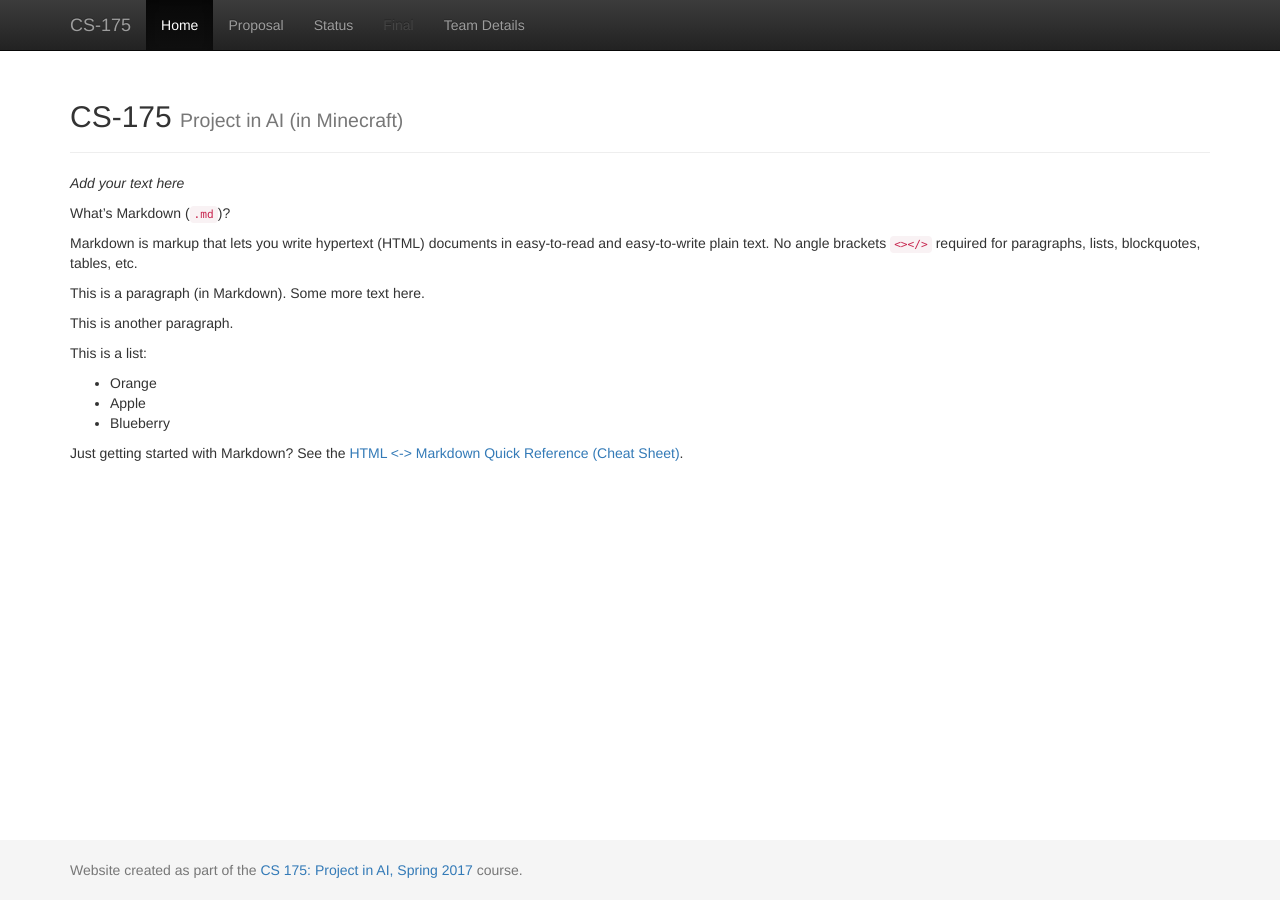
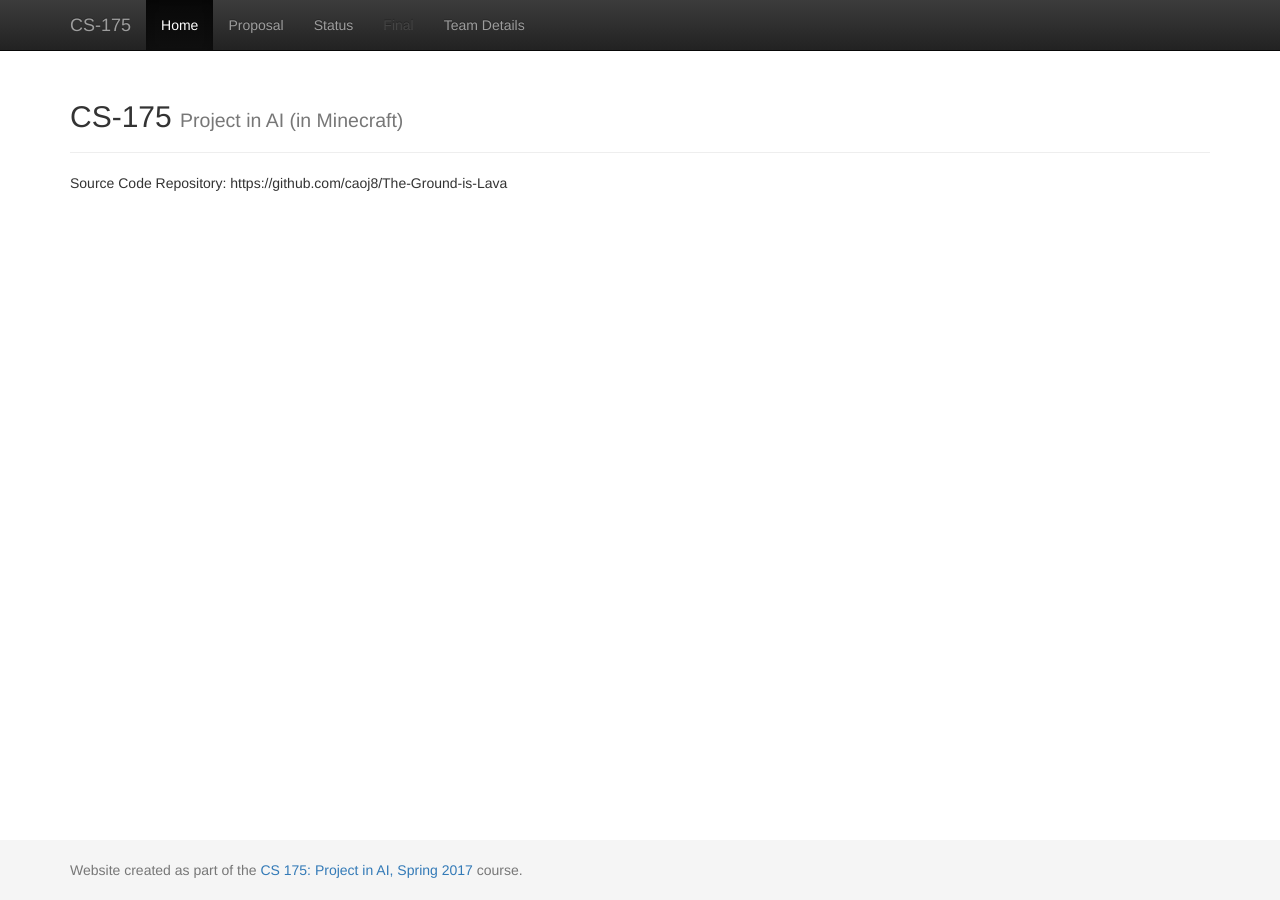
Before and after one commit to katmannn/The-Ground-is-Lava, a Jekyll site: the page built from docs/index.md, in a window 1280 px wide. Built offline with Jekyll 4.4.1, drawn with Linux system fonts in a browser that asks for light colours.

Commit message:
Update index.md

```diff
--- a/docs/index.md
+++ b/docs/index.md
@@ -3,32 +3,4 @@
 title:  Home
 ---
 
-_Add your text here_
-
-
-What's Markdown (`.md`)?
-
-Markdown is markup that lets you write hypertext (HTML) documents
-in easy-to-read and easy-to-write plain text.
-No angle brackets `<></>` required for
-paragraphs, lists, blockquotes, tables, etc.
-
-
-This is a paragraph (in Markdown). Some more
-text here.
-
-This is another paragraph.
-
-This is a list:
-
-- Orange
-- Apple
-- Blueberry
-
-
-
-Just getting started with Markdown?
-See the [HTML <-> Markdown Quick Reference (Cheat Sheet)][quickref].
-
-
-[quickref]: https://github.com/mundimark/quickrefs/blob/master/HTML.md
+Source Code Repository: https://github.com/caoj8/The-Ground-is-Lava
```
